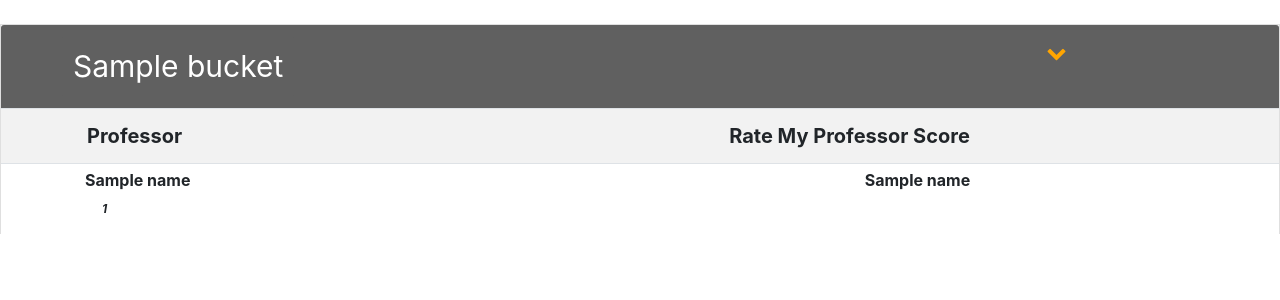
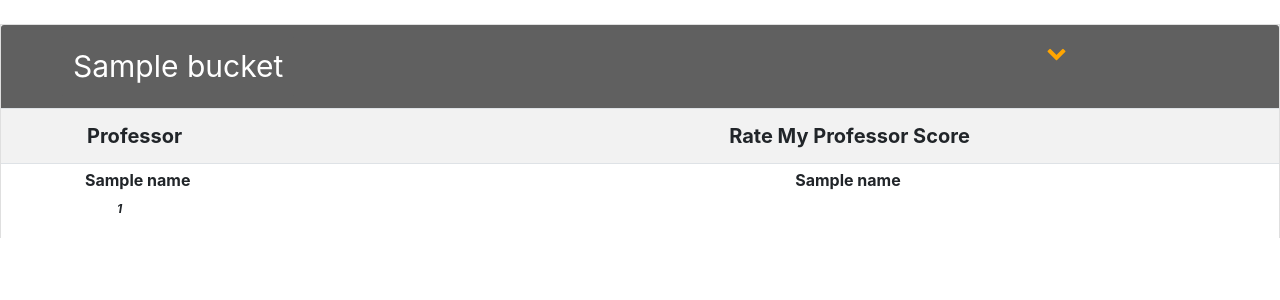
Before and after one commit to DavidJaworski/Rate-My-UF-Professor, a Flask app: template baloney/templates/result.html in a window 1280 px wide. Shown: the top 300 px of the page. Run offline with Flask 2, Linux system fonts and the light colour scheme; the template is opened without the code that fills it: most values are stand-ins (such as "Sample title", 1, 10 or a date in 2020); lists and menus that the app fills with data are empty; some libraries are stand-ins or nearby versions.

Commit message:
centered rating

```diff
--- a/baloney/templates/result.html
+++ b/baloney/templates/result.html
@@ -65,8 +65,6 @@
   </head>
   <body>
     <br>
-{#    make the first card shown and the rest of the cards collapsed#}
-{#    update for the fact that the course names are now in a list#}
     <div class="accordion" id="accordionresult">
         {% for i in range(buckets|length) %}
             {% for title in buckets[i] %}
@@ -108,13 +106,13 @@
                                 </tr>
                                 {% for name in buckets[i][title] %}
                                     <tr >
-                                        <th class="pt-1 pb-0">
-                                            <div class="container pb-2">
+                                        <th class="pt-1 pb-1">
+                                            <div class="container pb-2 pr-0">
                                                 <div class="row">
-                                                    <div class="col pr-0">
+                                                    <div class="col-4 pr-0">
                                                         {{ name }}
                                                     </div>
-                                                    <div class="col pl-0 text-center">
+                                                    <div class="col-8 pl-3 pr-0 text-center">
                                                         {% if buckets[i][title][name][1] != 0 %}
                                                             {{ buckets[i][title][name][1] }}
                                                         {% else %}
@@ -124,11 +122,9 @@
                                                 </div>
                                             </div>
                                             <div class="container">
-                                                <div class="row">
-                                                    {% for j in range(buckets[i][title][name][0] | length) %}
-                                                        <div class="course text-left ml-4 pl-2">{{ buckets[i][title][name][0][j] }}<br></div>
-                                                    {% endfor %}
-                                                </div>
+                                                {% for j in range(buckets[i][title][name][0] | length) %}
+                                                    <div class="row course text-left ml-4 pl-2">{{ buckets[i][title][name][0][j] }}</div>
+                                                {% endfor %}
                                             </div>
                                         </th>
                                     </tr>
@@ -147,32 +143,5 @@
     <script src="https://code.jquery.com/jquery-3.4.1.js" ></script>
     <script src="https://cdnjs.cloudflare.com/ajax/libs/popper.js/1.14.7/umd/popper.min.js" integrity="sha384-UO2eT0CpHqdSJQ6hJty5KVphtPhzWj9WO1clHTMGa3JDZwrnQq4sF86dIHNDz0W1" crossorigin="anonymous"></script>
     <script src="https://stackpath.bootstrapcdn.com/bootstrap/4.3.1/js/bootstrap.min.js" integrity="sha384-JjSmVgyd0p3pXB1rRibZUAYoIIy6OrQ6VrjIEaFf/nJGzIxFDsf4x0xIM+B07jRM" crossorigin="anonymous"></script>
-  {#    <script>#}
-        {#function myfunc(id){#}
-        {#    if (document.getElementById(id).className ==="fa fa-plus-square") {#}
-        {#        document.getElementById(id).className ="fa fa-minus-square";#}
-        {#    }#}
-        {#    else{#}
-        {#        document.getElementById(id).className ="fa fa-plus-square";#}
-        {#    }#}
-
-{#    $(document).ready(function () {#}
-{#        $('.collapse')#}
-{#            .on('hidden.bs.collapse', function () {#}
-{#                $(this)#}
-{#                    .parent()#}
-{#                    .find("fa-plus-square")#}
-{#                    .removeClass("fa-plus-square")#}
-{#                    .addClass("fa-minus-square")#}
-{#            })#}
-{#            .on('shown.bs.collapse', function () {#}
-{#                $(this)#}
-{#                    .parent()#}
-{#                    .find("fa-minus-square")#}
-{#                    .removeClass("fa-minus-square")#}
-{#                    .addClass("fa-plus-square")#}
-{#            });#}
-{#    });#}
-{#    </script>#}
   </body>
 </html>
```
